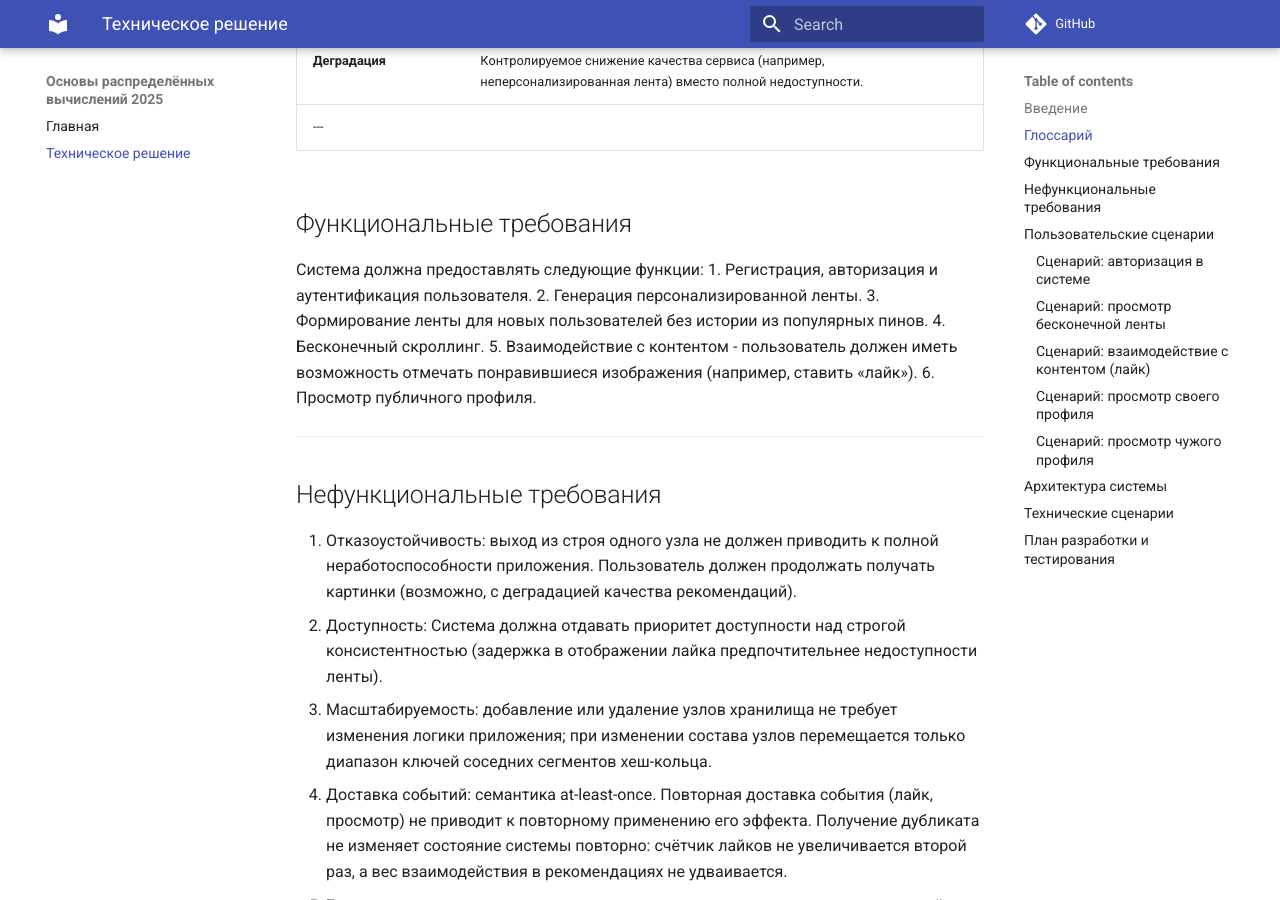
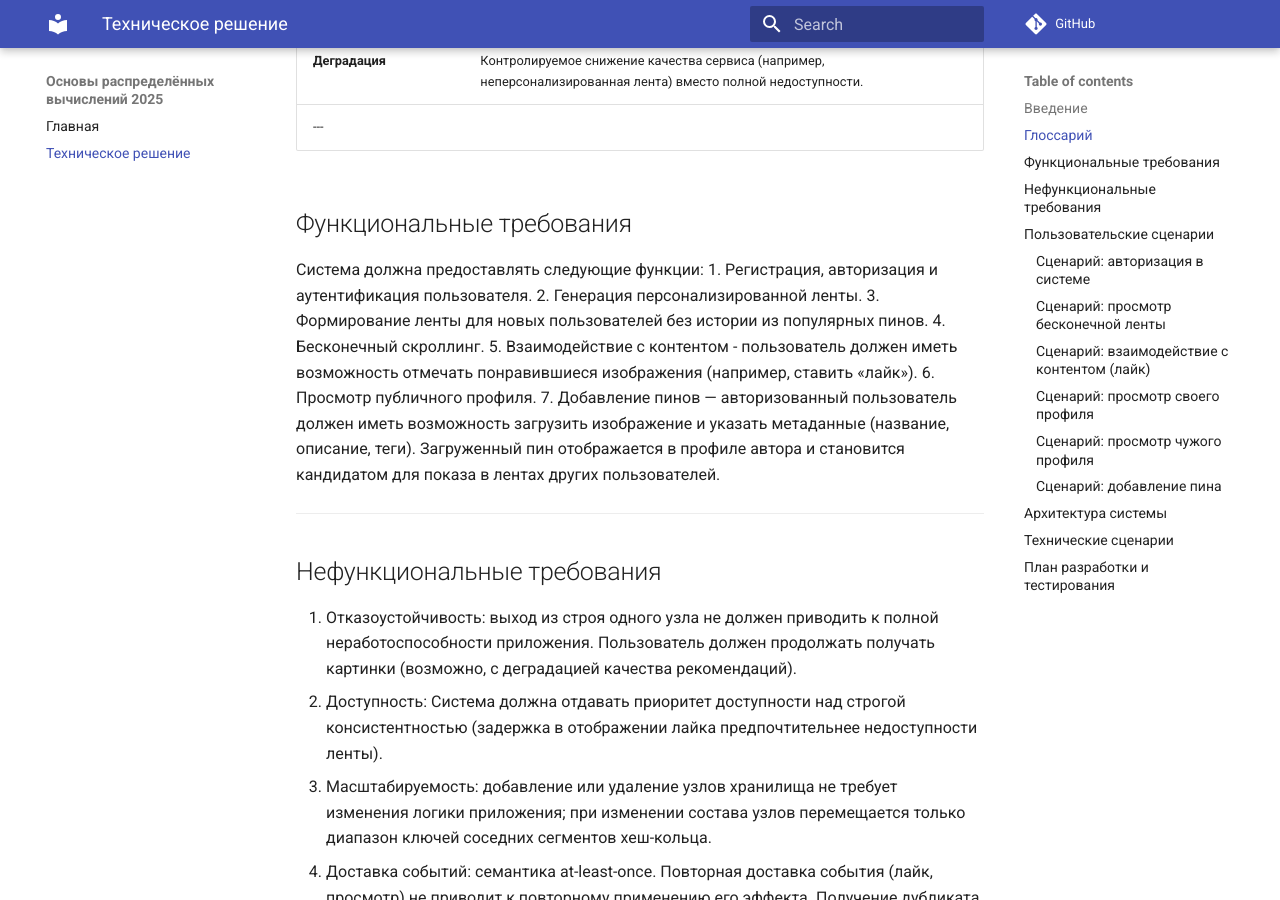
Before and after one commit to spbu-ds-practicum-2026/apotheosis, an MkDocs documentation site: the page built from docs/tr.md, in a window 1280 px wide and 900 px high, scrolled down 2613 px. Built offline with MkDocs 1.6.1 and Material for MkDocs 9.7.7, drawn with Linux system fonts in a browser that asks for light colours; comment, search, counter and statistics services are not loaded; some of the changed text lies outside the part shown.

Commit message:
first task after second review

```diff
--- a/docs/tr.md
+++ b/docs/tr.md
@@ -4,7 +4,7 @@
 - **Цель проекта:**
   «Лента картинок» - учебный проект, реализующий прототип распределенной платформы для просмотра картинок, которые предположительно интересны пользователю, в формате бесконечной ленты. Проект демонстрирует ключевые принципы построения отказоустойчивых и масштабируемых распределённых приложений.
 - **Задачи:**
-  - Реализовать платформу для просмотра и обмена пинами, работающую на нескольких узлах приложения.
+  - Реализовать платформу для просмотра и загрузки пинов, работающую на нескольких узлах приложения.
   - Спроектировать и реализовать формирование персональной ленты на основе просмотров и лайков пользователя.
   - Организовать асинхронную обработку событий взаимодействия (лайки, просмотры) с семантикой at-least-once и идемпотентным потребителем.
   - Применить шардирование и репликацию данных, обеспечив устойчивость к отказу отдельных узлов.
@@ -55,6 +55,7 @@
 4. Бесконечный скроллинг.
 5. Взаимодействие с контентом - пользователь должен иметь возможность отмечать понравившиеся изображения (например, ставить «лайк»).
 6. Просмотр публичного профиля.
+7. Добавление пинов — авторизованный пользователь должен иметь возможность загрузить изображение и указать метаданные (название, описание, теги). Загруженный пин отображается в профиле автора и становится кандидатом для показа в лентах других пользователей.
 
 ---
 
@@ -100,6 +101,16 @@
 2. Клиентское приложение отправляет запрос на получение данных указанного пользователя.
 3. Система возвращает публичную информацию чужого профиля (аватар, имя, публичные загрузки), которую пользователь видит на экране.
 
+### Сценарий: добавление пина
+
+1. Пользователь переходит к форме создания пина в клиентском приложении.
+2. Пользователь выбирает изображение и заполняет название, описание и теги.
+3. Клиентское приложение отправляет данные в систему.
+4. Система проверяет формат и размер изображения, сохраняет изображение и метаданные и привязывает пин к автору.
+   - Если проверка не пройдена, система возвращает понятное сообщение об ошибке, и пин не создаётся.
+5. Пользователь видит подтверждение, а пин появляется в разделе «публикации» его профиля.
+6. Пин становится кандидатом для формирования лент: на него распространяется контентная фильтрация по тегам, а для набора первых просмотров и лайков используется механизм холодного старта пина.
+
 ---
 
 ##  Архитектура системы
```
